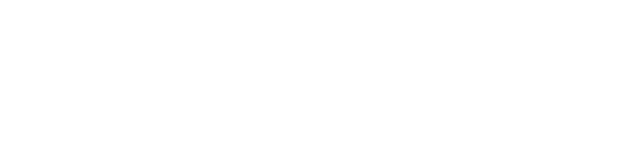
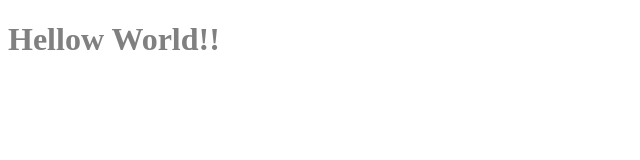
Before and after one commit to mathtgm/javascript, a plain HTML site: page estrutura_projeto/index.html in a window 1280 px wide. Shown: the whole page, without its empty margins (0-640 px from the left). Drawn offline with Linux system fonts and the light colour scheme.

Commit message:
Inserindo js em uma página HTML

```diff
--- a/estrutura_projeto/assets/css/style.css
+++ b/estrutura_projeto/assets/css/style.css
@@ -0,0 +1,3 @@
+body {
+    color: grey;
+}
--- a/estrutura_projeto/assets/js/scripts.js
+++ b/estrutura_projeto/assets/js/scripts.js
@@ -0,0 +1 @@
+console.log("Hello World")
--- a/estrutura_projeto/index.html
+++ b/estrutura_projeto/index.html
@@ -3,8 +3,10 @@
     <head>
         <meta charset='utf-8'>
         <title>Teste</title>
+        <link rel="stylesheet" href="./assets/css/style.css">
+        <script src="./assets/js/scripts.js"></script>
     </head>
     <body>
-
+        <h1>Hellow World!!</h1>
     </body>
 </html>
```
